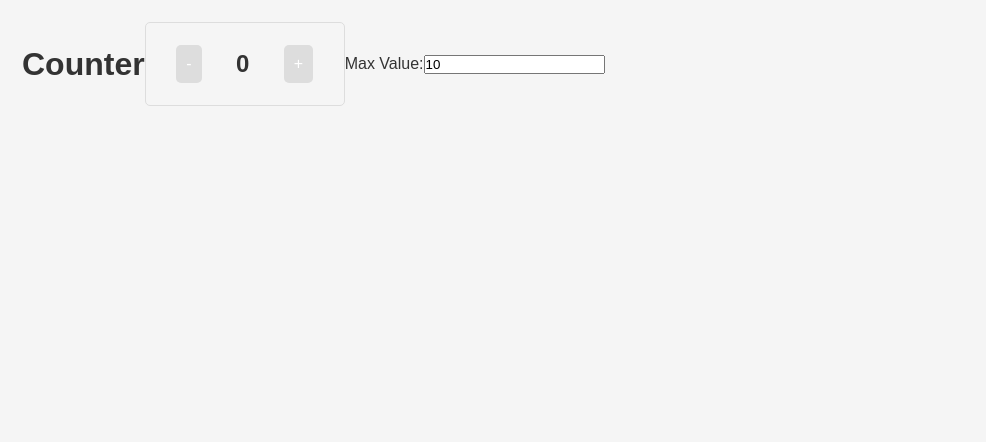
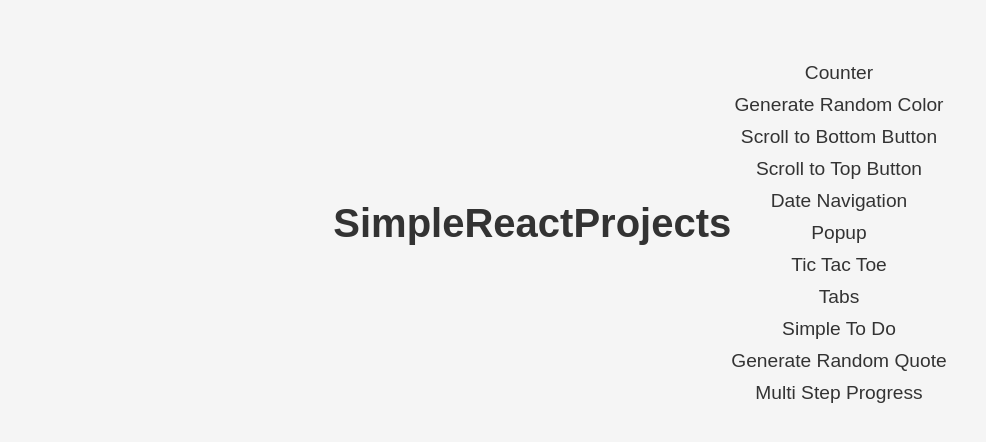
Before and after one commit to Rawal77/Simple_React_Projects, a React (Vite) app: page / in a window 1280 px wide. Shown: the top 442 px of the page, without its empty margins (0-986 px from the left). Built offline with nearby package versions, Linux system fonts and the light colour scheme.

Commit message:
Implemented a Home component to serve as the landing page for the SimpleReactProjects application. Included links to navigate to each route defined in the application.

```diff
--- /dev/null
+++ b/src/Home.css
@@ -0,0 +1,28 @@
+.home-container {
+  text-align: center;
+  margin-top: 60px;
+  margin-inline: auto;
+}
+
+h1 {
+  font-size: 2.5rem;
+  margin-bottom: 30px;
+}
+
+.links {
+  display: flex;
+  flex-direction: column;
+  align-items: center;
+}
+
+.links a {
+  display: block;
+  margin-bottom: 10px;
+  font-size: 1.2rem;
+  text-decoration: none;
+  color: #333;
+}
+
+.links a:hover {
+  color: #007bff;
+}
--- /dev/null
+++ b/src/Home.jsx
@@ -0,0 +1,23 @@
+import { Link } from "react-router-dom";
+import "./Home.css";
+
+export default function Home() {
+  return (
+    <div className="home-container">
+      <h1>SimpleReactProjects</h1>
+      <div className="links">
+        <Link to="/counter">Counter</Link>
+        <Link to="/generaterandomcolor">Generate Random Color</Link>
+        <Link to="/scrolltobottom">Scroll to Bottom Button</Link>
+        <Link to="/scrolltotop">Scroll to Top Button</Link>
+        <Link to="/datenav">Date Navigation</Link>
+        <Link to="/pop">Popup</Link>
+        <Link to="/tic">Tic Tac Toe</Link>
+        <Link to="/tabs">Tabs</Link>
+        <Link to="/simpletodo">Simple To Do</Link>
+        <Link to="/generaterq">Generate Random Quote</Link>
+        <Link to="/multistep">Multi Step Progress</Link>
+      </div>
+    </div>
+  );
+}
--- a/src/routes/CmsRoutes.jsx
+++ b/src/routes/CmsRoutes.jsx
@@ -1,6 +1,7 @@
 import { BrowserRouter, Route, Routes } from "react-router-dom";
 import Counter from "../Counter";
 import GenerateRandomColor from "../GenerateRandomColor";
+import Home from "../Home";
 import MultiStepProgress from "../MultiStepProgress";
 import GenerateRandomQuote from "../GenerateRandomQuote";
 import ScrollToBottomButton from "../ScrollToBottomButton";
@@ -14,7 +15,8 @@ export default function CmsRoutes() {
   return (
     <BrowserRouter>
       <Routes>
-        <Route path="/" element={<Counter></Counter>}></Route>
+        <Route path="/" element={<Home></Home>}></Route>
+        <Route path="/counter" element={<Counter></Counter>}></Route>
         <Route
           path="/generaterandomcolor"
           element={<GenerateRandomColor></GenerateRandomColor>}></Route>
```
Also changed, not shown: src/Menu.jsx (added, +10 -0 lines).
